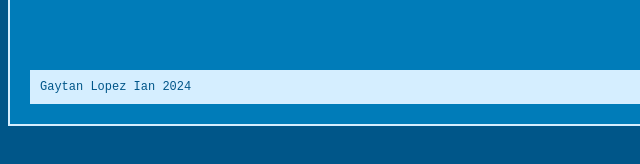
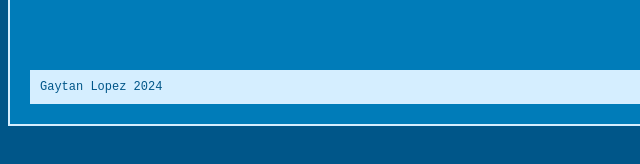
Before and after one commit to BomberTeen/Blog, a plain HTML site: page index.html in a window 1280 px wide. Shown: the part 330-494 px from the top of the page, 0-640 px from the left. Drawn offline with Linux system fonts and the light colour scheme.

Commit message:
Removing my name

```diff
--- a/index.html
+++ b/index.html
@@ -20,7 +20,7 @@
             <p>Este es mi blog personal con artículos que me interesan.</p>
         </div>
         <div id="final">
-            Gaytan Lopez Ian 2024
+            Gaytan Lopez 2024
         </div>
     </div>
 </body>
```
